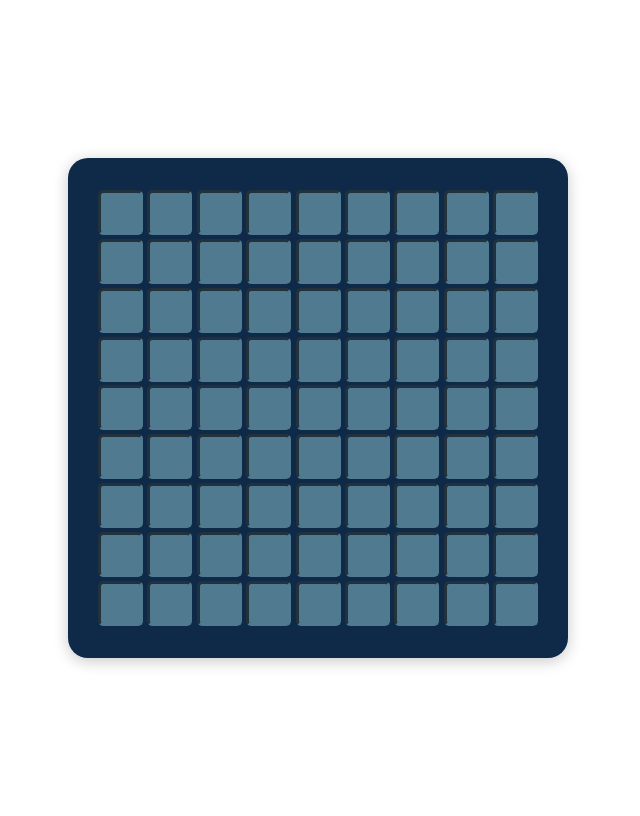
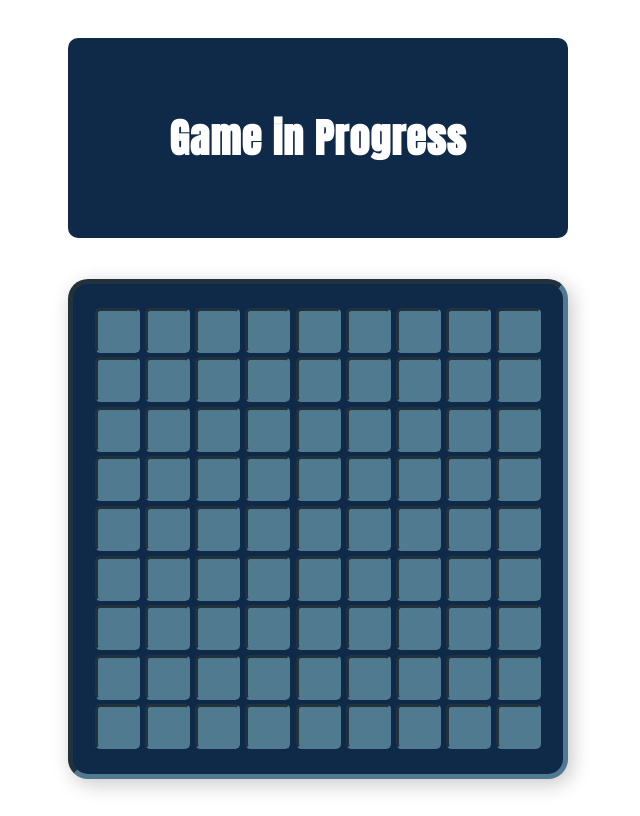
Before and after one commit to mitchelsevere/minesweeper, a React app: page / in a window 1280 px wide. Shown: the whole page, without its empty margins (330-970 px from the left). Built offline with nearby package versions, Linux system fonts and the light colour scheme.

Commit message:
add game winning logic

```diff
--- a/frontend/Board.jsx
+++ b/frontend/Board.jsx
@@ -10,9 +10,12 @@ const StyledBoard = styled.div`
     justify-content: space-between;
     align-items: center;
     flex-wrap: wrap;
-    padding: 30px;
-    box-shadow: 0 3px 15px rgba(200, 200, 200, 1);
+    padding: 22px;
+    box-shadow: 4px 5px 20px 0px rgba(200, 200, 200, 1);
     border-radius: 20px;
+    border-style: inset;
+    border-color: #507a90;
+    border-width: 5px;
 `;
 
 class Board extends React.Component {
--- a/frontend/Game.jsx
+++ b/frontend/Game.jsx
@@ -1,27 +1,92 @@
 import React from "react";
+import styled, { css } from "styled-components";
 import * as Minesweeper from "../minesweeper";
 import Board from "./Board";
+
+const StyledGame = styled.div`
+    h1 {
+        font-size: 24px;
+        color: #1a1a1a;
+        font-family: "Helvetica", sans-serif;
+        text-align: center;
+    }
+`;
+
+const Modal = styled.div`
+    display: flex;
+    justify-content: center;
+    align-items: center;
+    height: 200px;
+    background: #0f2949;
+    color: #fff;
+    font-family: "Anton", sans-serif;
+    border-radius: 10px;
+    margin-bottom: 41px;
+    transition: 300ms all ease-in;
+    h3 {
+        letter-spacing: 1px;
+        font-size: 2.5rem;
+    }
+    div {
+        display: flex;
+        justify-content: center;
+        align-items: center;
+        background: #fff;
+        width: 50%;
+        height: 40%;
+    }
+`;
 
 class Game extends React.Component {
     constructor() {
         super();
         this.state = {
-            board: new Minesweeper.Board(9, 9)
+            board: new Minesweeper.Board(9, 9),
+            isModalOpen: false,
+            status: "Game in Progress"
         };
         this.updateGame = this.updateGame.bind(this);
+        this.checkGame = this.checkGame.bind(this);
+        this.openModal = this.openModal.bind(this);
     }
-    updateGame(tile, flagged) {
-        flagged ? tile.toggleFlag() : tile.explore();
+    updateGame(tile, flagged, rightClick) {
+        if (tile.explored) return null;
+        if (rightClick) tile.toggleFlag();
+        if (!flagged && !rightClick) tile.explore();
         this.setState(() => ({
             board: this.state.board
+        }));
+        this.checkGame();
+    }
+    checkGame() {
+        const lost = this.state.board.lost();
+        const won = this.state.board.won();
+
+        if (lost) {
+            this.openModal("You Lost.");
+        }
+
+        if (won) {
+            this.openModal("You Win!");
+        }
+    }
+    openModal(status) {
+        this.setState(() => ({
+            isModalOpen: true,
+            status
         }));
     }
     render() {
         return (
-            <Board
-                board={this.state.board}
-                updateGame={this.updateGame}
-            ></Board>
+            <StyledGame>
+                <Modal>
+                    <h3>{this.state.status}</h3>
+                </Modal>
+                <Board
+                    board={this.state.board}
+                    updateGame={this.updateGame}
+                ></Board>
+            </StyledGame>
         );
     }
 }
--- a/frontend/Tile.jsx
+++ b/frontend/Tile.jsx
@@ -33,8 +33,9 @@ class Tile extends React.Component {
     handleClick(e) {
         e.preventDefault();
         let flagged = this.props.tile.flagged;
-        if (e.type === "contextmenu") flagged = !flagged;
-        this.props.updateGame(this.props.tile, flagged);
+        const rightClick = e.type === "contextmenu";
+        if (rightClick) flagged = !flagged;
+        this.props.updateGame(this.props.tile, flagged, rightClick);
     }
     getValue() {
         if (!this.props.tile.explored) {
```
Also changed, not shown: 2 other files (tests, documents, lock files or other folders).
